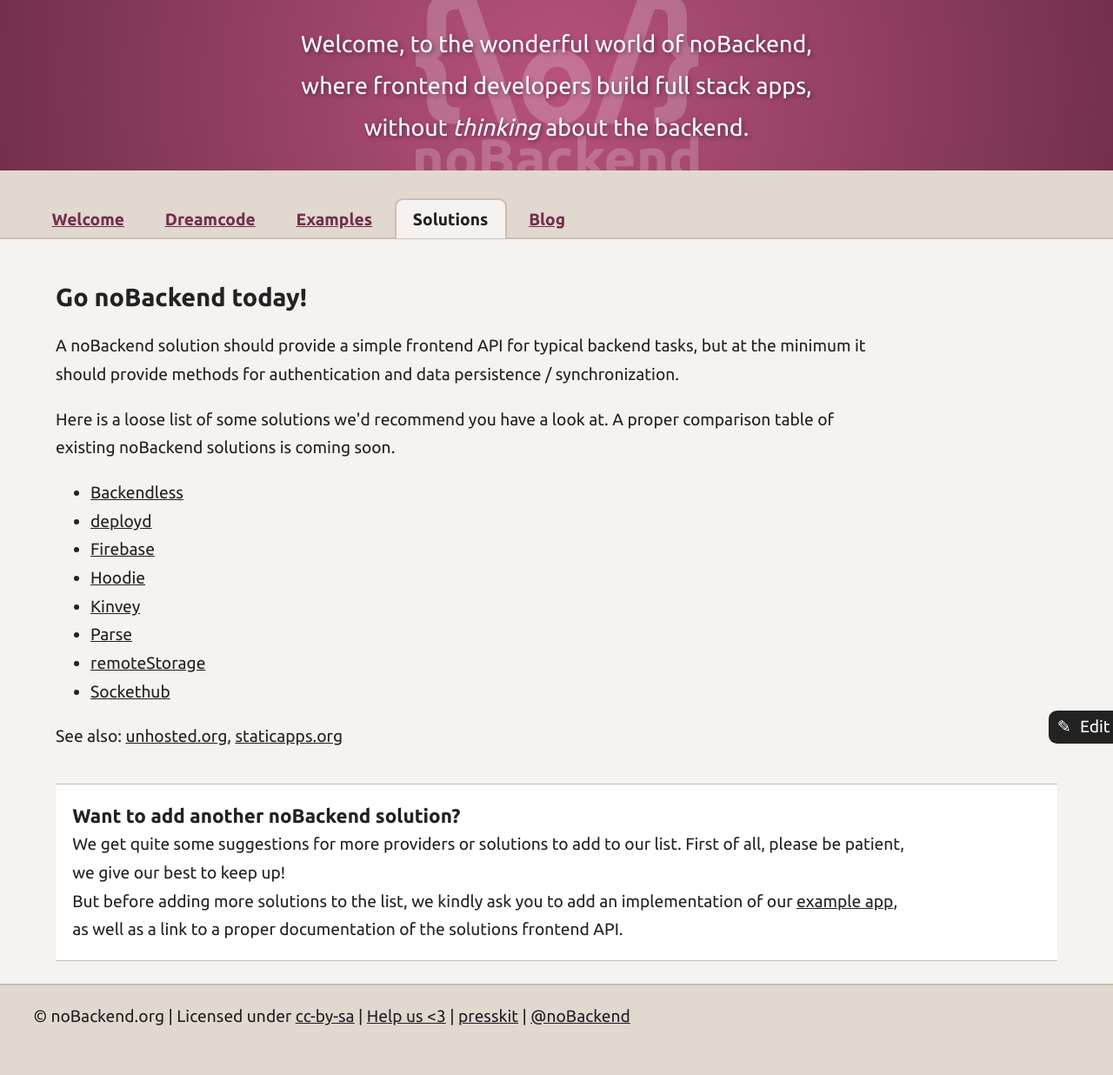
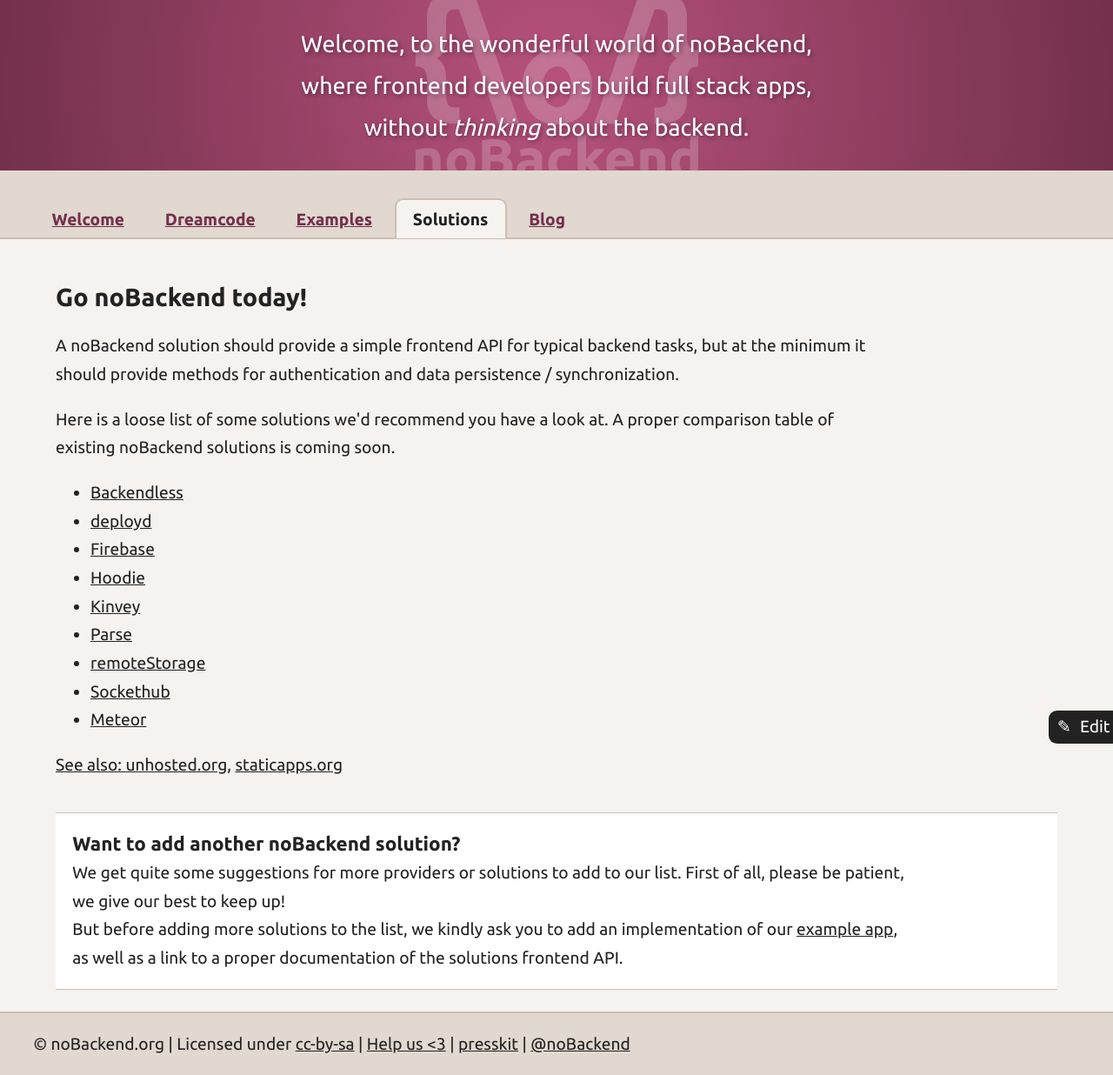
Before and after one commit to noBackend/nobackend.org, a Jekyll site: the page built from solutions.html, in a window 1280 px wide. Shown: the whole page at 87% size. Built offline with Jekyll 4.4.1, drawn with Linux system fonts in a browser that asks for light colours; before the commit the page ends 1204 px from its top, so only the background shows below that.

Commit message:
Update solutions.html

```diff
--- a/solutions.html
+++ b/solutions.html
@@ -28,6 +28,7 @@
   <li><a href="https://parse.com/">Parse</a></li>
   <li><a href="http://remotestorage.io/">remoteStorage</a></li>
   <li><a href="http://sockethub.org/">Sockethub</a></li>
+  <li><a href="https://www.meteor.com/">Meteor</li>
 </ul>
 
 <p>
```
